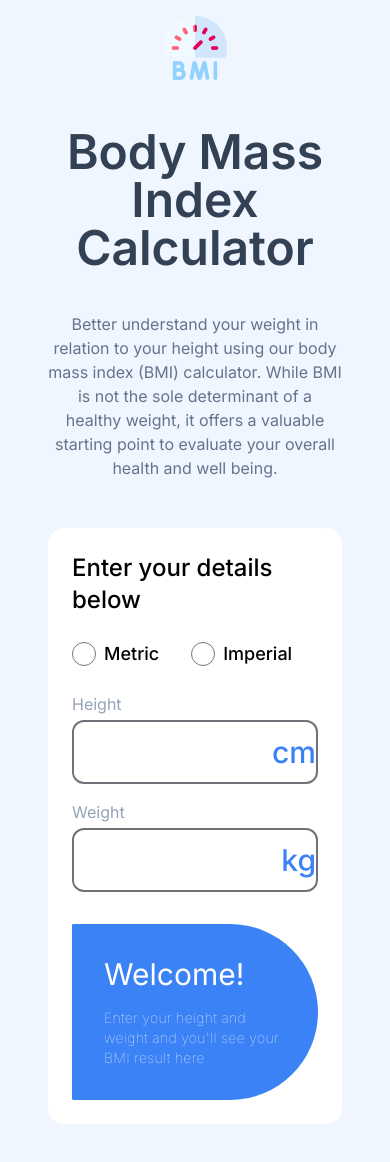
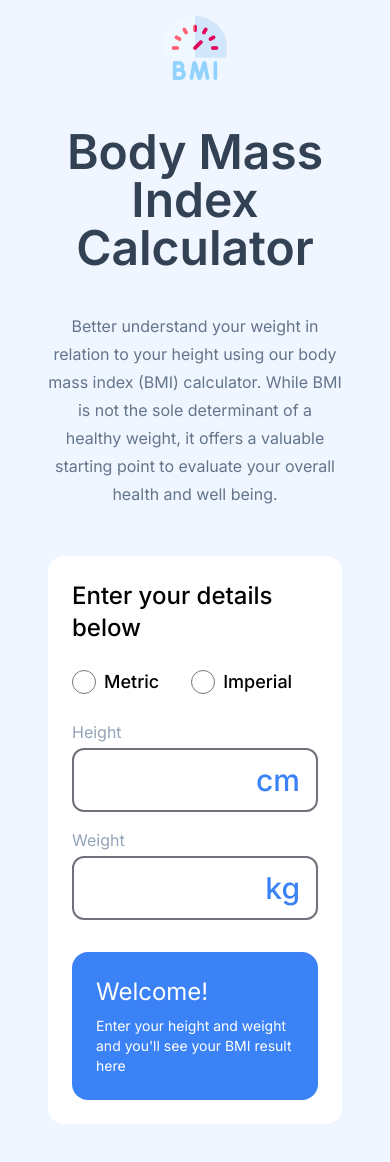
Before and after one commit to wasiqurzaman/frontendmentor-challenges, a React (Vite) app in the folder BMI-calculator/: page / in a window 390 px wide. Shown: the top 1162 px of the page. Built offline with nearby package versions, Linux system fonts and the light colour scheme.

Commit message:
implemanted bmi calculation

```diff
--- a/BMI-calculator/src/components/BMICalculator.jsx
+++ b/BMI-calculator/src/components/BMICalculator.jsx
@@ -1,66 +1,17 @@
+import { useState } from "react";
+import BMIForm from "./BMIForm";
 import Result from "./Result";
 
 function BMICalculator() {
+  const [result, setResult] = useState();
+
+  console.log(result);
+
   return (
     <div className="bg-white mx-auto p-6 flex-1 lg:col-span-1 rounded-2xl z-20 md:mt-32">
       <h3 className="text-2xl font-medium mb-6">Enter your details below</h3>
-      <form className="w-full flex flex-col">
-        <div className="flex w-full flex-row gap-8 mb-6">
-          <div className="flex items-center">
-            <input
-              type="radio"
-              name="unit"
-              id="metric"
-              className="w-6 h-6 cursor-pointer"
-            />
-            <label htmlFor="metric" className="text-lg font-medium ml-2">
-              Metric
-            </label>
-          </div>
-          <div className="w-full flex items-center">
-            <input
-              type="radio"
-              name="unit"
-              id="imperial"
-              className="w-6 h-6 cursor-pointer"
-            />
-            <label htmlFor="imperial" className="text-lg font-medium ml-2">
-              Imperial
-            </label>
-          </div>
-        </div>
-        <div className="grid grid-cols-1 md:grid-cols-2 gap-x-4 w-full">
-          <div className="flex flex-col gap-1 mb-4">
-            <label htmlFor="height" className="text-slate-400 text-md">
-              Height
-            </label>
-            <div className="flex gap-4  items-center h-16 w-full border-2 border-zinc-500 rounded-xl overflow-hidden">
-              <input
-                type="number"
-                name="height"
-                id="height"
-                className="w-full sm:w-3/4 md:w-2/3 lg:w-1/3 border p-2 sm:p-3 md:p-4 lg:p-6 rounded border-none text-3xl font-bold outline-none"
-              />
-              <span className="text-blue-500 text-3xl font-medium">cm</span>
-            </div>
-          </div>
-          <div className="flex flex-col gap-1">
-            <label htmlFor="weight" className="text-slate-400 text-md">
-              Weight
-            </label>
-            <div className="flex gap-4 items-center h-16 w-full border-2 border-zinc-500 rounded-xl overflow-hidden">
-              <input
-                type="number"
-                name="weight"
-                id="weight"
-                className="w-full sm:w-3/4 md:w-2/3 lg:w-1/3 border p-2 sm:p-3 md:p-4 lg:p-6 rounded border-none text-3xl font-bold outline-none"
-              />
-              <span className="text-blue-500 text-3xl font-medium">kg</span>
-            </div>
-          </div>
-        </div>
-      </form>
-      <Result />
+      <BMIForm setResult={setResult} />
+      <Result result={result} />
     </div>
   );
 }
--- /dev/null
+++ b/BMI-calculator/src/components/BMIForm.jsx
@@ -0,0 +1,100 @@
+import { useState } from "react";
+
+function BMIForm({ setResult }) {
+  const [height, setHeight] = useState("");
+  const [weight, setWeight] = useState("");
+  const [unit, setUnit] = useState("metric");
+  // const [BMI, setBMI] = useState(0);
+
+  // console.log(unit, height, weight);
+
+  function calculateBMI() {
+    if (!height || !weight) return;
+    if (unit === "metric") {
+      const bmi = weight / ((height * height) / 10000);
+      setResult(bmi);
+    } else {
+      const bmi = (weight / (height * height)) * 703;
+      setResult(bmi);
+    }
+  }
+
+  calculateBMI();
+
+  return (
+    <form className="w-full flex flex-col">
+      <div className="flex w-full flex-row gap-8 mb-6">
+        <div className="flex items-center">
+          <input
+            type="radio"
+            name="unit"
+            id="metric"
+            className="w-6 h-6 cursor-pointer"
+            value={unit}
+            onClick={() => setUnit("metric")}
+          />
+          <label htmlFor="metric" className="text-lg font-medium ml-2">
+            Metric
+          </label>
+        </div>
+        <div className="w-full flex items-center">
+          <input
+            type="radio"
+            name="unit"
+            id="imperial"
+            className="w-6 h-6 cursor-pointer"
+            value={unit}
+            onClick={() => setUnit("imperial")}
+          />
+          <label htmlFor="imperial" className="text-lg font-medium ml-2">
+            Imperial
+          </label>
+        </div>
+      </div>
+      <div className="grid grid-cols-1 md:grid-cols-2 gap-x-4 w-full">
+        <div className="flex flex-col gap-1 mb-4">
+          <label htmlFor="height" className="text-slate-400 text-md">
+            Height
+          </label>
+          <div className="flex gap-2 items-center px-4 h-16 w-full border-2 border-zinc-500 rounded-xl overflow-hidden">
+            <div className="h-full">
+              <input
+                type="number"
+                name="height"
+                id="height"
+                value={height}
+                onChange={e => setHeight(e.target.value)}
+                className="block w-full h-full border p-2 rounded border-none text-3xl font-bold outline-none appearance-none"
+              />
+            </div>
+            <span className="text-blue-500 text-3xl font-medium">
+              {unit === "metric" ? "cm" : "inch"}
+            </span>
+          </div>
+        </div>
+        <div className="flex flex-col gap-1">
+          <label htmlFor="weight" className="text-slate-400 text-md">
+            Weight
+          </label>
+          <div className="flex gap-2 items-center px-4 h-16 w-full border-2 border-zinc-500 rounded-xl overflow-hidden">
+            <div className="h-full">
+              <input
+                type="number"
+                name="weight"
+                id="weight"
+                value={weight}
+                onChange={e => setWeight(e.target.value)}
+                className="block w-full h-full border p-2 rounded border-none text-3xl font-bold outline-none appearance-none"
+              />
+            </div>
+            <span className="text-blue-500 text-3xl font-medium">
+              {unit === "metric" ? "kg" : "lb"}
+            </span>
+          </div>
+        </div>
+      </div>
+    </form>
+  );
+}
+
+export default BMIForm;
--- a/BMI-calculator/src/components/BMIOverview.jsx
+++ b/BMI-calculator/src/components/BMIOverview.jsx
@@ -1,7 +1,7 @@
 function BMIOverview() {
   return (
     <section>
-      <div className="max-w-[1200px] px-12 grid grid-cols-1 mx-auto lg:grid-cols-2">
+      <div className="max-w-[1200px] px-12 grid grid-cols-1 mx-auto lg:grid-cols-2 lg:gap-x-16">
         <div className="w-full relative">
           {/* <div className="h-32 max-w-full bg-blue-400 absolute left-0 bottom-0 z-10 border border-black"></div> */}
           <img
--- a/BMI-calculator/src/components/Cards.jsx
+++ b/BMI-calculator/src/components/Cards.jsx
@@ -6,7 +6,7 @@ import { IconContext } from "react-icons/lib";
 function Cards() {
   return (
     <section className="py-12 mt-24 mb-24">
-      <div className="max-w-[1200px] mx-auto px-12 md:px-12 lg:px-24 grid grid-cols-1 lg:grid-cols-3 lg:gap-20">
+      <div className="max-w-[1200px] mx-auto px-12 sm:px-24 md:px-12 grid grid-cols-1 md:grid-cols-3 md:gap-20">
         <div className="mb-14">
           <div className="w-14 h-14 rounded-full bg-purple-100 flex justify-center items-center mb-6">
             <IconContext.Provider value={{ color: "purple", size: 30 }}>
--- a/BMI-calculator/src/components/Header.jsx
+++ b/BMI-calculator/src/components/Header.jsx
@@ -4,17 +4,17 @@ function Header() {
   return (
     <header className="mb-24 max-w-full relative">
       {/* <div className="w-full h-[44rem] bg-blue-100 rounded-b-[3rem] lg:w-[80rem] lg:rounded-none lg:rounded-br-[3rem] absolute top-0 left-0"></div> */}
-      <div className="px-12 md:px-12 max-w-[1200px] mx-auto grid grid-cols-1 lg:grid-cols-2 lg:gap-x-16">
-        <div className="mb-12 text-center lg:text-left lg:col-span-1 z-10">
+      <div className="max-w-[1200px] px-12 mx-auto grid grid-cols-1 min-[860px]:grid-cols-2 md:gap-x-4 lg:gap-x-16">
+        <div className="mb-12 text-center md:text-left lg:col-span-1 z-10">
           <img
             src="/bmi.png"
             alt="BMI icon"
-            className="w-16 mt-4 mx-auto md:mx-0"
+            className="w-16 mt-4 mx-auto md:mx-0 lg:mt-8"
           />
-          <h1 className="text-slate-700 text-5xl font-semibold mt-12">
+          <h1 className="text-slate-700 text-5xl font-semibold mt-12 lg:mt-24">
             Body Mass Index Calculator
           </h1>
-          <p className="text-slate-500 leading-6 mt-10">
+          <p className="text-slate-500  leading-7 md:text-lg mt-10">
             Better understand your weight in relation to your height using our
             body mass index (BMI) calculator. While BMI is not the sole
             determinant of a healthy weight, it offers a valuable starting point
--- a/BMI-calculator/src/components/Result.jsx
+++ b/BMI-calculator/src/components/Result.jsx
@@ -1,10 +1,46 @@
-function Result() {
+function Result({ result }) {
+  let color = "bg-blue-500";
+  let feedback = "";
+  if (!result) {
+    color = "bg-blue-500";
+    // feedback = "under";
+  } else if (result <= 18.5) {
+    color = "bg-sky-400";
+    feedback = "under weight.";
+  } else if (result <= 24.9) {
+    color = "bg-green-500";
+    feedback = "a healthy weight.";
+  } else if (result <= 29.9) {
+    color = "bg-amber-500";
+    feedback = "over weight.";
+  } else if (result <= 34.9) {
+    color = "bg-red-500";
+    feedback = "obese.";
+  } else {
+    color = "bg-red-700";
+    feedback = "extremely obese.";
+  }
   return (
-    <div className="bg-blue-500 mt-8 rounded-l-2xl rounded-r-[999px] text-white p-8">
-      <h2 className="text-3xl mb-4">Welcome!</h2>
-      <p className="text-sm font-thin tracking-wide">
-        Enter your height and weight and you&apos;ll see your BMI result here
-      </p>
+    <div
+      className={`${color} mt-8 rounded-2xl md:rounded-l-3xl md:rounded-r-[120px] text-white p-6`}
+    >
+      {!result ? (
+        <>
+          <h2 className="text-2xl mb-2">Welcome!</h2>
+          <p className="text-sm">
+            Enter your height and weight and you&apos;ll see your BMI result
+            here
+          </p>
+        </>
+      ) : (
+        <>
+          <p className="mb-2">Your BMI is...</p>
+          <h3 className="text-4xl font-bold mb-4">
+            {Number.parseFloat(result).toFixed(1)}
+          </h3>
+          <p>Your BMI suggests you&apos;re {feedback}</p>
+        </>
+      )}
     </div>
   );
 }
--- a/BMI-calculator/src/index.css
+++ b/BMI-calculator/src/index.css
@@ -8,3 +8,13 @@ body {
   height: 100vh;
   background-color: #eff6ff;
 }
+
+input::-webkit-outer-spin-button,
+input::-webkit-inner-spin-button {
+  -webkit-appearance: none;
+  margin: 0;
+}
+
+input[type="number"] {
+  -moz-appearance: textfield;
+}
```
Also changed, not shown: BMI-calculator/src/components/BMILimitations.jsx (+4 -4 lines).
